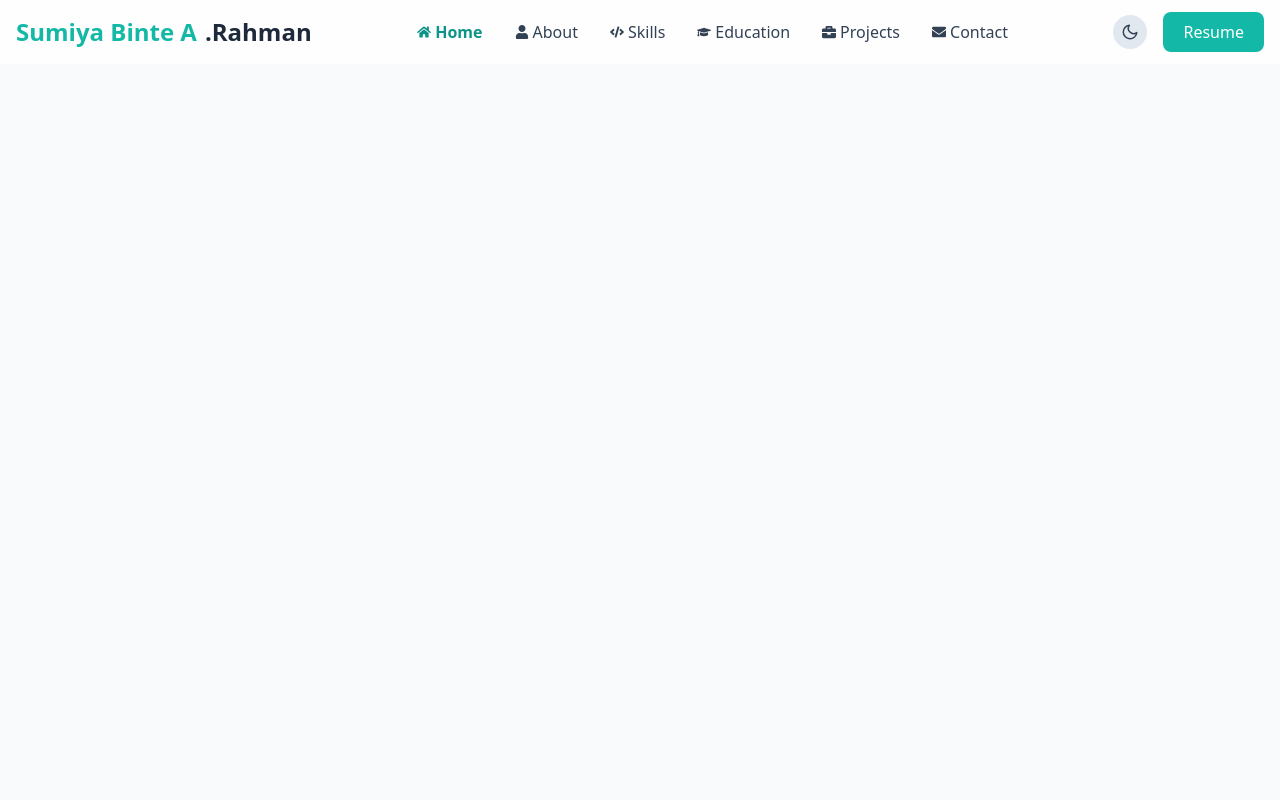
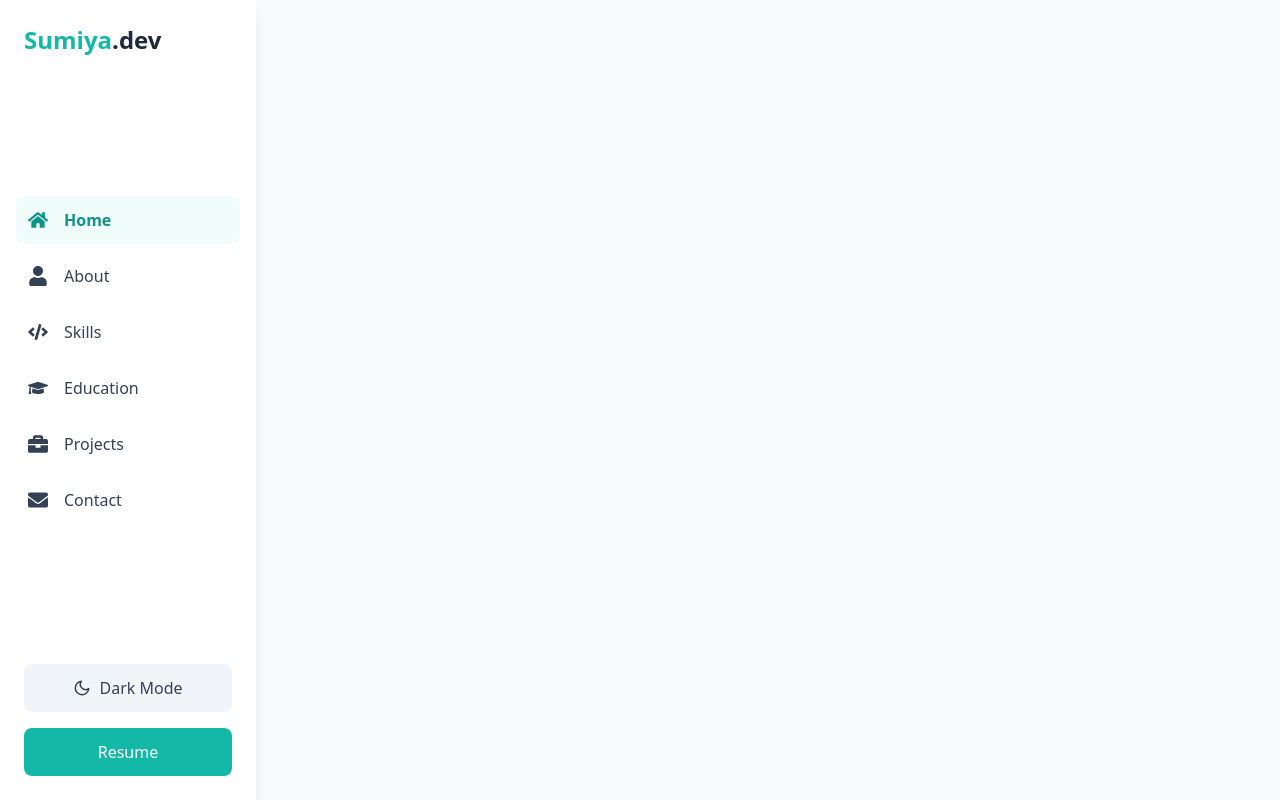
Before and after one commit to SumiyaRahman/portfolio2, a React (Vite) app in the folder sumiya-portfolio/: page / in a window 1280 px wide. Built offline with nearby package versions, Linux system fonts and the light colour scheme.

Commit message:
change navbar design

```diff
--- a/sumiya-portfolio/src/components/Navbar.jsx
+++ b/sumiya-portfolio/src/components/Navbar.jsx
@@ -7,7 +7,6 @@ const Navbar = () => {
   const [isOpen, setIsOpen] = useState(false);
   const [scrolled, setScrolled] = useState(false);
   const [darkMode, setDarkMode] = useState(() => {
-    // Check local storage or user preference on initial load
     const savedTheme = localStorage.getItem('theme');
     return savedTheme === 'dark' || (!savedTheme && window.matchMedia('(prefers-color-scheme: dark)').matches);
   });
@@ -32,7 +31,7 @@ const Navbar = () => {
     }
   }, [darkMode]);
 
-  // Handle scroll events
+  // Handle scroll events (for mobile view)
   useEffect(() => {
     const handleScroll = () => {
       if (window.scrollY > 50) {
@@ -54,15 +53,68 @@ const Navbar = () => {
   }, [location]);
 
   const navLinks = [
-    { name: 'Home', path: '/', icon: <FaHome /> },
-    { name: 'About', path: '/about', icon: <FaUser /> },
-    { name: 'Skills', path: '/skills', icon: <FaCode /> },
-    { name: 'Education', path: '/education', icon: <FaGraduationCap /> },
-    { name: 'Projects', path: '/projects', icon: <FaBriefcase /> },
-    { name: 'Contact', path: '/contact', icon: <FaEnvelope /> },
+    { name: 'Home', path: '/', icon: <FaHome size={20} /> },
+    { name: 'About', path: '/about', icon: <FaUser size={20} /> },
+    { name: 'Skills', path: '/skills', icon: <FaCode size={20} /> },
+    { name: 'Education', path: '/education', icon: <FaGraduationCap size={20} /> },
+    { name: 'Projects', path: '/projects', icon: <FaBriefcase size={20} /> },
+    { name: 'Contact', path: '/contact', icon: <FaEnvelope size={20} /> },
   ];
 
-  return (
+  // Desktop Sidebar
+  const SidebarNav = () => (
+    <div className="fixed left-0 top-0 h-full w-64 bg-white dark:bg-slate-900 shadow-lg flex flex-col z-50">
+      {/* Logo */}
+      <div className="p-6">
+        <Link to="/" className="text-2xl font-bold flex items-center">
+          <span className="text-teal-500 dark:text-teal-400">Sumiya</span>
+          <span className="text-slate-800 dark:text-white">.dev</span>
+        </Link>
+      </div>
+
+      {/* Nav Links */}
+      <div className="flex-1 flex flex-col justify-center space-y-2 px-4">
+        {navLinks.map((link, index) => (
+          <Link
+            key={index}
+            to={link.path}
+            className={`flex items-center space-x-4 p-3 rounded-lg transition-all duration-300 ${
+              location.pathname === link.path
+                ? 'bg-teal-50 dark:bg-slate-800 text-teal-600 dark:text-teal-400 font-semibold'
+                : 'text-slate-700 dark:text-gray-300 hover:bg-gray-100 dark:hover:bg-slate-800 hover:text-teal-600 dark:hover:text-teal-400'
+            }`}
+          >
+            <span>{link.icon}</span>
+            <span>{link.name}</span>
+          </Link>
+        ))}
+      </div>
+
+      {/* Bottom Section */}
+      <div className="p-6 space-y-4">
+        {/* Theme Toggle */}
+        <button
+          onClick={toggleTheme}
+          className="w-full flex items-center justify-center space-x-2 p-3 rounded-lg bg-slate-100 dark:bg-slate-800 text-slate-700 dark:text-gray-300 hover:bg-slate-200 dark:hover:bg-slate-700 transition-colors duration-300"
+          aria-label={darkMode ? "Switch to light mode" : "Switch to dark mode"}
+        >
+          {darkMode ? <FiSun size={18} /> : <FiMoon size={18} />}
+          <span>{darkMode ? "Light Mode" : "Dark Mode"}</span>
+        </button>
+
+        {/* Resume Button */}
+        <Link
+          to="/resume"
+          className="w-full flex items-center justify-center p-3 bg-teal-500 hover:bg-teal-600 text-white rounded-lg transition-all duration-300"
+        >
+          Resume
+        </Link>
+      </div>
+    </div>
+  );
+
+  // Mobile Navbar
+  const MobileNav = () => (
     <nav className={`fixed top-0 left-0 w-full z-50 transition-all duration-300 ${
       scrolled
         ? 'bg-white dark:bg-slate-900 shadow-lg'
@@ -72,48 +124,12 @@ const Navbar = () => {
         <div className="flex justify-between items-center h-16">
           {/* Logo */}
           <Link to="/" className="text-2xl font-bold flex items-center">
-            <span className="mr-2 text-teal-500 dark:text-teal-400">Sumiya Binte A</span>
-            <span className="text-slate-800 dark:text-white">.Rahman</span>
+            <span className="mr-2 text-teal-500 dark:text-teal-400">Sumiya</span>
+            <span className="text-slate-800 dark:text-white">.dev</span>
           </Link>
 
-          {/* Desktop Menu */}
-          <div className="hidden md:flex space-x-8">
-            {navLinks.map((link, index) => (
-              <Link
-                key={index}
-                to={link.path}
-                className={`flex items-center space-x-1 ${
-                  location.pathname === link.path
-                    ? 'text-teal-600 dark:text-teal-400 font-semibold'
-                    : 'text-slate-700 dark:text-gray-300 hover:text-teal-600 dark:hover:text-teal-400 transition-colors duration-300'
-                }`}
-              >
-                <span className="text-sm">{link.icon}</span>
-                <span>{link.name}</span>
-              </Link>
-            ))}
-          </div>
-
-          {/* Theme Toggle and Resume Button */}
-          <div className="hidden md:flex items-center space-x-4">
-            <button
-              onClick={toggleTheme}
-              className="p-2 rounded-full bg-slate-200 dark:bg-slate-700 text-slate-700 dark:text-gray-300 hover:bg-slate-300 dark:hover:bg-slate-600 transition-colors duration-300"
-              aria-label={darkMode ? "Switch to light mode" : "Switch to dark mode"}
-            >
-              {darkMode ? <FiSun size={18} /> : <FiMoon size={18} />}
-            </button>
-
-            <Link
-              to="/resume"
-              className="bg-teal-500 hover:bg-teal-600 text-white px-5 py-2 rounded-lg transition-all duration-300 transform hover:scale-105"
-            >
-              Resume
-            </Link>
-          </div>
-
-          {/* Mobile Menu Button */}
-          <div className="md:hidden flex items-center space-x-3">
+          {/* Mobile Menu Button and Theme Toggle */}
+          <div className="flex items-center space-x-3">
             <button
               onClick={toggleTheme}
               className="p-2 rounded-full bg-slate-200 dark:bg-slate-700 text-slate-700 dark:text-gray-300"
@@ -131,9 +147,9 @@ const Navbar = () => {
           </div>
         </div>
 
-        {/* Mobile Menu */}
+        {/* Mobile Menu Dropdown */}
         <div
-          className={`md:hidden overflow-hidden transition-all duration-300 ease-in-out ${
+          className={`overflow-hidden transition-all duration-300 ease-in-out ${
             isOpen ? 'max-h-screen opacity-100 py-4' : 'max-h-0 opacity-0'
           }`}
         >
@@ -163,6 +179,20 @@ const Navbar = () => {
       </div>
     </nav>
   );
+
+  return (
+    <>
+      {/* Desktop Sidebar (hidden on mobile) */}
+      <div className="hidden md:block">
+        <SidebarNav />
+      </div>
+
+      {/* Mobile Navbar (hidden on desktop) */}
+      <div className="md:hidden">
+        <MobileNav />
+      </div>
+    </>
+  );
 };
 
 export default Navbar;
```
